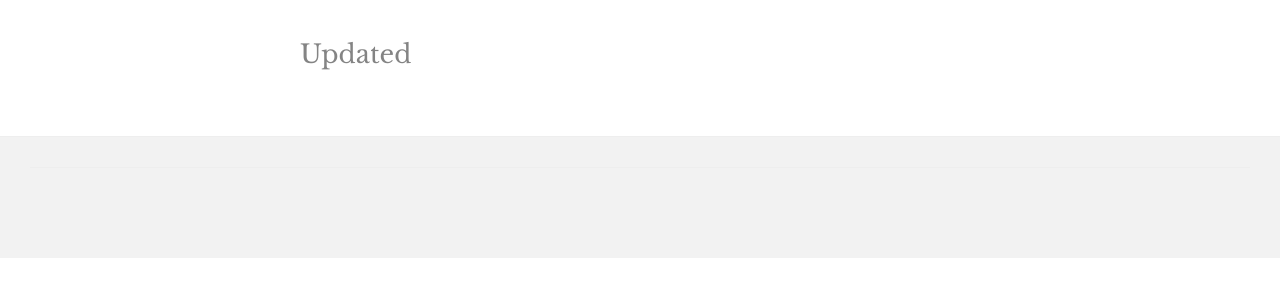
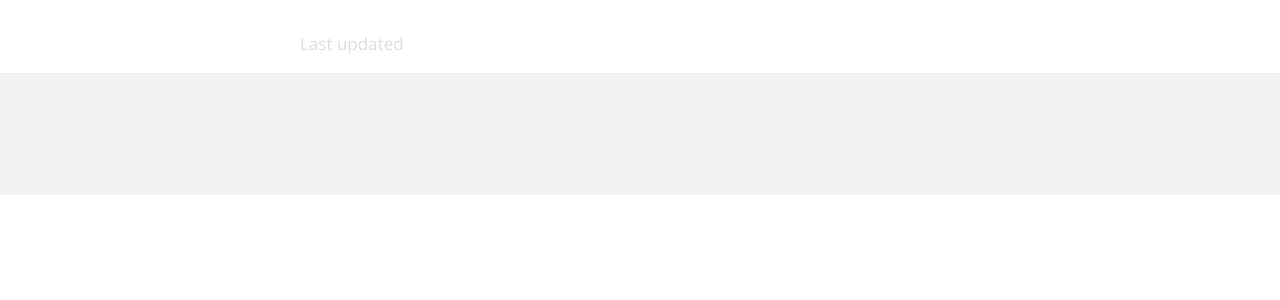
Before and after one commit to rkuykendall/wheretostartreading, a Django app: template blog/templates/article.html in a window 1280 px wide. Shown: the part 85-385 px from the top of the page. Run offline with Django 3.2, Linux system fonts and the light colour scheme; the template is opened without the code that fills it, so the values that code supplies are empty; some libraries are stand-ins or nearby versions.

Commit message:
Move metadata to above the title.

```diff
--- a/blog/templates/article.html
+++ b/blog/templates/article.html
@@ -15,8 +15,8 @@
 
 {% block content %}
 <div class="body">
+  <p class="metainfo">Last updated {{ article.modified_at|date:"M d, Y" }}</h2>
   <h1><a href="{% url 'article' slug=article.slug %}">{{ article.title }}</a></h1>
-  <h2 class="subtitle">Updated {{ article.modified_at|date:"M d, Y" }}</h2>
   <p>{{ article.content_html|safe }}</p>
 </div>
 
--- a/wheretostartreading/static/style.css
+++ b/wheretostartreading/static/style.css
@@ -15,6 +15,11 @@ body {
 header {
   background-color: #f2f2f2;
   border-bottom: 1px solid #eee;
+}
+
+.metainfo {
+  color: #ddd;
+  margin-bottom: -20px;
 }
 
 header p,
@@ -73,8 +78,6 @@ li {
 }
 
 .disqus_wrapper {
-  background-color: #f2f2f2;
-  ]border-bottom: 1px solid #eee;
   padding: 30px;
   background-color: #f2f2f2;
   border-top: 1px solid #eee;
```
